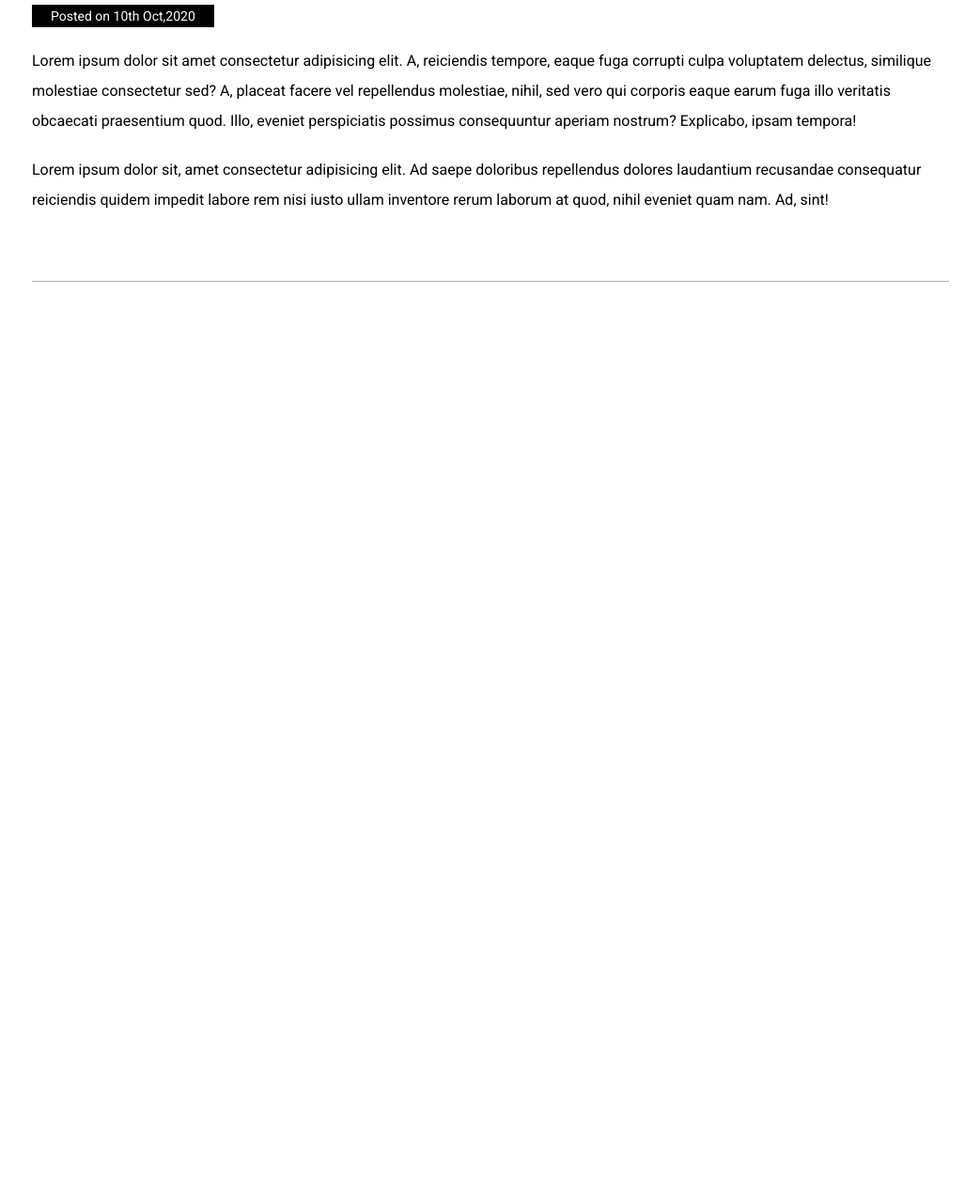
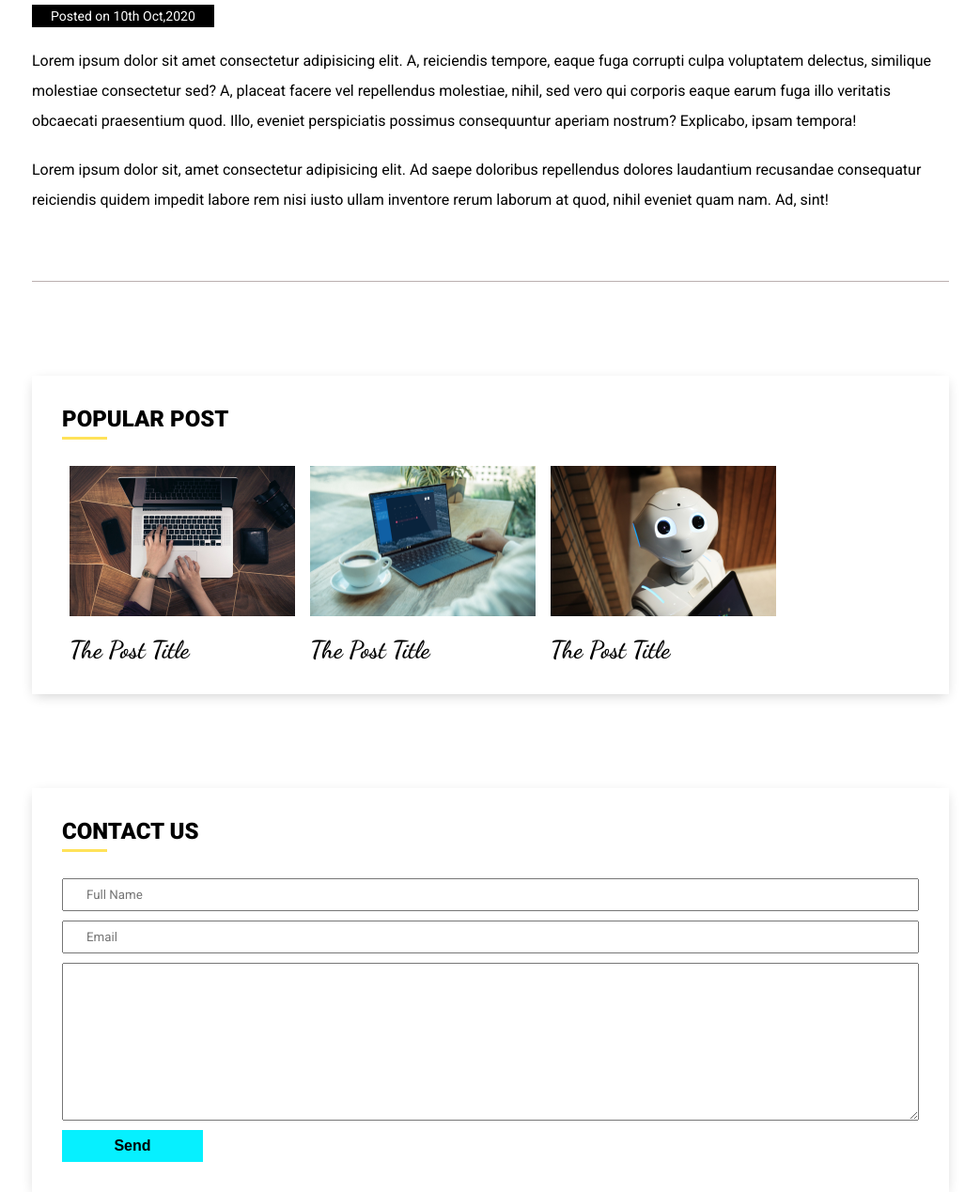
Before and after one commit to Jadslog/01-BloggerTemplateFromScratch-LiveBlogger, a plain HTML site: page index.html in a window 1280 px wide. Shown: the part 2866-4135 px from the top of the page at 94% size, without its empty margins (118-1161 px from the left). Before the commit the page ends 3166 px from the top, so only its background shows below. Drawn offline with Linux system fonts and the light colour scheme.

Commit message:
Popular Post and Contact Section

```diff
--- a/index.html
+++ b/index.html
@@ -132,9 +132,50 @@
                 </p>
             </div>
         </div>
+
+        <!-- End of Blogs Section -->
+
+        <div class="popular-post-container">
+            <h2>Popular Post</h2>
+            <div class="popular-posts">
+                <div class="popular-post">
+                    <div class="thumbnail">
+                        <img src="images/popular-post1.jpg" alt="">
+                        <h3 class="title">The Post Title</h3>
+                    </div>
+                </div>
+                <div class="popular-post">
+                    <div class="thumbnail">
+                        <img src="images/popular-post2.jpg" alt="">
+                        <h3 class="title">The Post Title</h3>
+                    </div>
+                </div>
+                <div class="popular-post">
+                    <div class="thumbnail">
+                        <img src="images/popular-post3.jpg" alt="">
+                        <h3 class="title">The Post Title</h3>
+                    </div>
+                </div>
+            </div>
+        </div>
+
+        <!-- End Popular Post-->
+
+        <div class="contact-container">
+            <h2>Contact Us</h2>
+
+            <form action="">
+                <input type="text" placeholder="Full Name">
+                <input type="text" placeholder="Email">
+                <textarea name="" id="" cols="30" rows="10" placeholder="Your Message">
+                </textarea>
+                <input type="submit" value="Send">
+
+            </form>
+        </div>
     </div>
 
-    <!-- End of Blogs Section -->
+
 
     <script src="main.js"></script>
 </body>
--- a/style.css
+++ b/style.css
@@ -184,3 +184,60 @@ h2::after {
     padding: 4px 20px;
     margin-bottom: 20px;
 }
+
+/* Popular Post */
+
+.popular-post-container {
+    box-shadow: 0 4px 13px -3px rgba(0, 0, 0, 0.2);
+    padding: 32px;
+    margin-top: 100px;
+}
+
+.popular-post-container .popular-posts {
+    display: flex;
+}
+
+.popular-post .thumbnail img {
+    width: 100%;
+    height: 160px;
+    object-fit: cover;
+}
+.popular-post {
+    margin: 0 8px;
+}
+
+.popular-post h3.title {
+    font-family: "Dancing Script", cursive;
+    font-size: 26px;
+    margin-top: 16px;
+
+}
+
+/* Contact Us Section */
+
+.contact-container {
+    margin-top: 100px;
+    box-shadow: 0 4px 13px -3px rgba(0, 0, 0, 0.2);
+    padding: 32px;
+}
+
+.contact-container form {
+    display: flex;
+    flex-direction: column;
+}
+
+.contact-container form input[type="text"],
+.contact-container form textarea {
+    padding: 8px 24px;
+    font-family: "Roboto", sans-serif;
+    margin-bottom: 10px;
+}
+
+.contact-container form input[type="submit"] {
+    background: #06f0ff;
+    width: 150px;
+    padding: 8px 24px;
+    border: none;
+    font-weight: bold;
+    font-size: 16px;
+}
```
